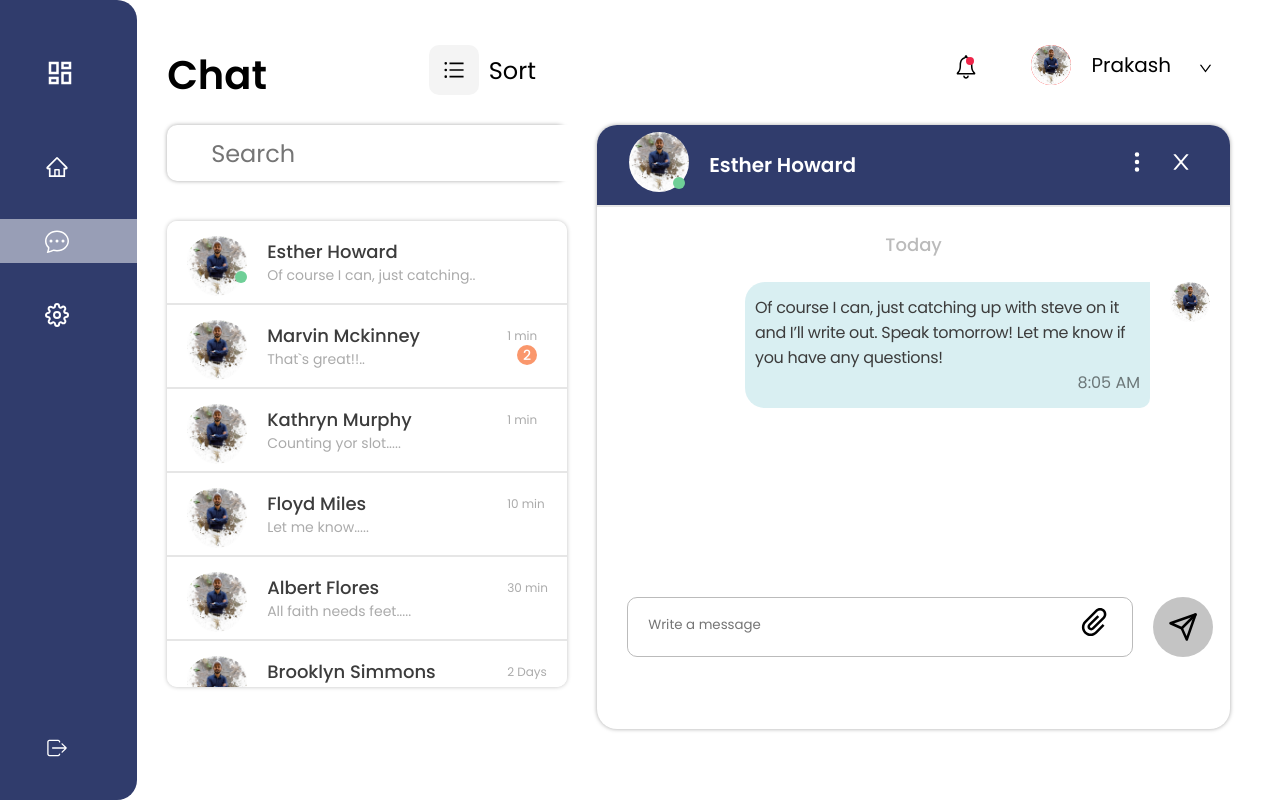
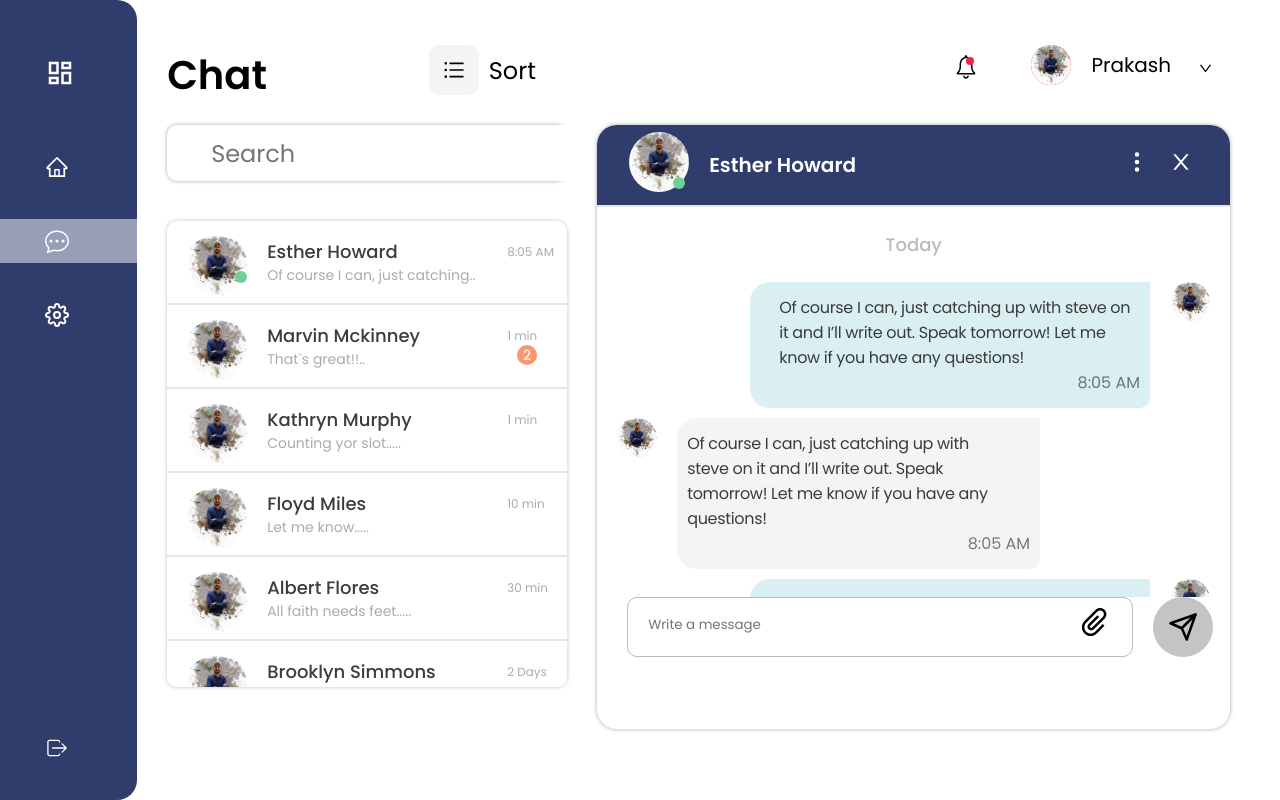
Before and after one commit to MohammedIhsaan/react-chat-app, a React (Create React App) app: page / in a window 1280 px wide. Built offline with nearby package versions, Linux system fonts and the light colour scheme.

Commit message:
worked on msg view

```diff
--- a/src/App.js
+++ b/src/App.js
@@ -14,6 +14,7 @@ let userdata = [
     recentMsg:
       "Of course I can, just catching up with steve on it and I’ll write out. Speak tomorrow! Let me know if you have any questions!",
     count: null,
+    time: "8:05 AM",
     status: true,
   },
   {
--- a/src/components/ChatRoom.js
+++ b/src/components/ChatRoom.js
@@ -28,13 +28,28 @@ const Day = styled.h3`
 `;
 const Wrapper = styled.div`
   display: flex;
-  justify-content: flex-end;
+  /* justify-content: flex-end; */
+  /* flex-direction: row-reverse; */
+  /* width: 100%; */
+  width: ${(props) => (props.type === "right" ? "70%" : "100%")};
+
+  flex-direction: ${(props) =>
+    props.type === "right" ? "row-reverse" : "row"};
+  justify-content: ${(props) =>
+    props.type === "right" ? "flex-start" : "flex-end"};
+  padding-bottom: 10px;
 `;
 
 const MsgBox = styled.div`
   /* border: 1px solid green; */
   /* height: 88%; */
-  height: 92%;
+  /* height: 50%; */
+  overflow: scroll;
+
+  ::-webkit-scrollbar {
+    display: none;
+  }
+  width: 100%;
   ${Desktop2({
     height: "75%",
   })}
@@ -43,22 +58,27 @@ const MsgBox = styled.div`
   ${Mobile({
     // width: "281px",
     // height: "100%",
-    paddingRight: "20px",
+    paddingRight: "0px",
+    // marginRight: "20px",
   })}
 `;
 const MsgDetails = styled.div`
   display: flex;
   flex-direction: column;
-  align-items: flex-start;
+  align-items: ${(props) =>
+    props.type === "right" ? "flex-start" : "flex-end"};
   padding: 13px 10px;
-  width: 385px;
-  background: rgba(180, 223, 229, 0.5);
+  /* margin: ${(props) => (props.type === "right" ? "100%" : "60%")}; */
+  width: ${(props) => (props.type === "right" ? "100%" : "60%")};
+  background: ${(props) =>
+    props.type === "right" ? "#F4F4F4" : "rgba(180, 223, 229, 0.5)"};
   border-radius: 20px 0px 10px 20px;
   ${Mobile({
-    width: "80%",
+    width: (props) => (props.type === "right" ? "90%" : "80%"),
     // height: "100%",
     boxShadow: "0px 0px 4px rgba(0, 0, 0, 0.25)",
     borderRadius: "10px 0px",
+    marginRight: (props) => (props.type === "right" ? "0" : "25px"),
   })}
 `;
 
@@ -67,6 +87,7 @@ const Msg = styled.div`
   letter-spacing: -0.02em;
   font-weight: normal;
   color: #3c3c3c;
+  width: 95%;
 `;
 const Time = styled.div`
   display: flex;
@@ -191,7 +212,28 @@ export default function ChatRoom() {
         <Wrapper>
           <MsgDetails>
             <Msg>{userObj[0]?.recentMsg}</Msg>
-            <Time>8:05 AM</Time>
+            <Time>{userObj[0]?.time}</Time>
+          </MsgDetails>
+          <UserImg src={Img} />
+        </Wrapper>
+        <Wrapper type="right">
+          <MsgDetails type="right">
+            <Msg>{userObj[0]?.recentMsg}</Msg>
+            <Time>{userObj[0]?.time}</Time>
+          </MsgDetails>
+          <UserImg src={Img} />
+        </Wrapper>
+        <Wrapper>
+          <MsgDetails>
+            <Msg>{userObj[0]?.recentMsg}</Msg>
+            <Time>{userObj[0]?.time}</Time>
+          </MsgDetails>
+          <UserImg src={Img} />
+        </Wrapper>
+        <Wrapper type="right">
+          <MsgDetails type="right">
+            <Msg>{userObj[0]?.recentMsg}</Msg>
+            <Time>{userObj[0]?.time}</Time>
           </MsgDetails>
           <UserImg src={Img} />
         </Wrapper>
```
